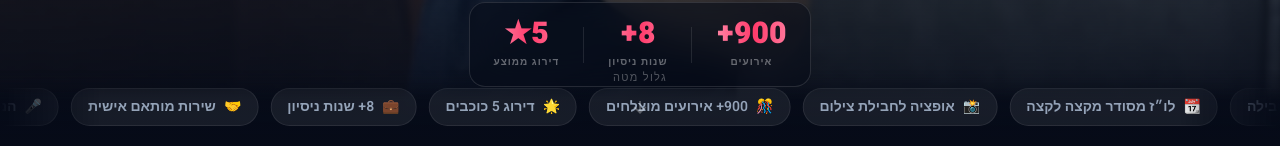
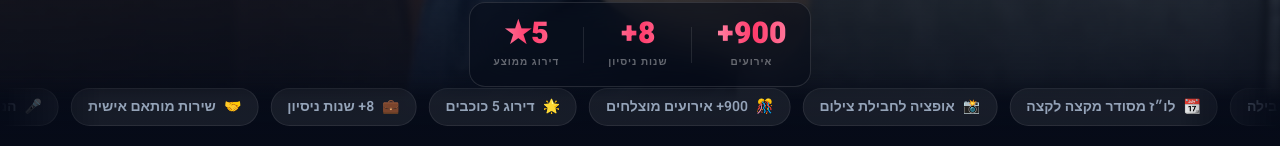
Before and after one commit to tomernado/landing-page-Itay, a React (Vite) app: page / in a window 1280 px wide. Shown: the part 654-800 px from the top of the page. Built offline with nearby package versions, Linux system fonts and the light colour scheme.

Commit message:
remove scroll indicator from hero

```diff
--- a/src/components/Hero.jsx
+++ b/src/components/Hero.jsx
@@ -263,24 +263,6 @@ export default function Hero() {
           ))}
         </motion.div>
 
-        {/* Scroll indicator */}
-        <motion.div
-          initial={{ opacity: 0 }}
-          animate={{ opacity: 1 }}
-          transition={{ delay: 1.4, duration: 0.8 }}
-          className="absolute bottom-8 left-1/2 -translate-x-1/2 flex flex-col items-center gap-2"
-        >
-          <span style={{ fontSize: '11px', color: 'rgba(255,255,255,.3)', letterSpacing: '.12em', textTransform: 'uppercase' }}>גלול מטה</span>
-          <motion.div
-            animate={{ y: [0, 8, 0] }}
-            transition={{ duration: 1.6, repeat: Infinity, ease: 'easeInOut' }}
-            style={{ color: 'rgba(255,255,255,.3)' }}
-          >
-            <svg width="20" height="20" viewBox="0 0 24 24" fill="none" stroke="currentColor" strokeWidth="2">
-              <path d="M12 5v14M5 12l7 7 7-7" />
-            </svg>
-          </motion.div>
-        </motion.div>
       </motion.div>
 
       {/* ── Marquee pills — at very bottom of hero ── */}
```
